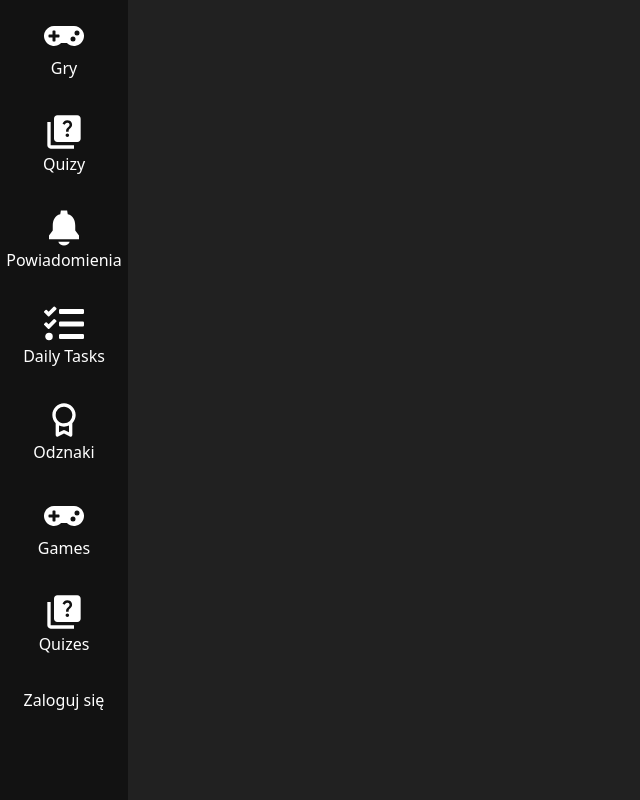
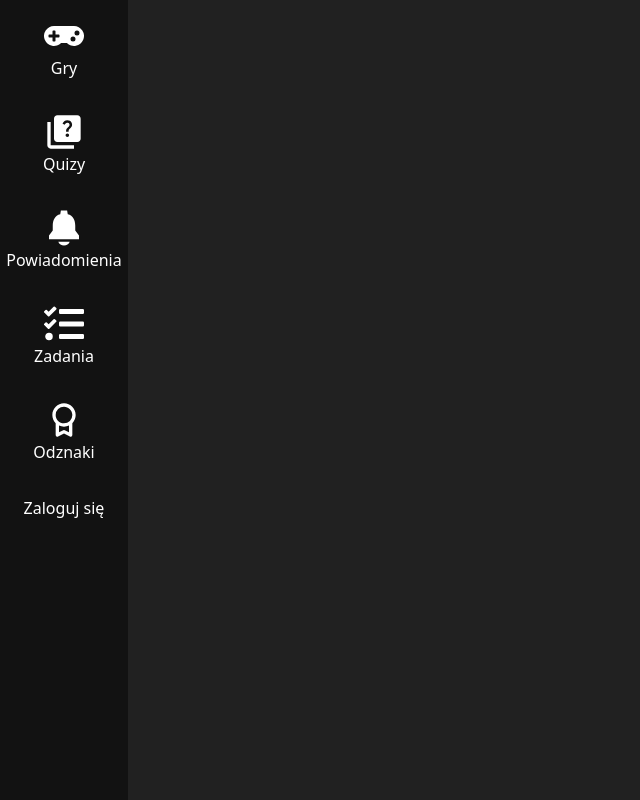
Before and after one commit to adam-przybylski/GreenGameIO, a React (Vite) app in the folder web/: page / in a window 1280 px wide. Shown: the whole page, without its empty margins (0-640 px from the left). Built offline with nearby package versions, Linux system fonts and the light colour scheme.

Commit message:
fix: fixed navbar after merge

```diff
--- a/web/src/components/Nav.tsx
+++ b/web/src/components/Nav.tsx
@@ -31,10 +31,8 @@ const Nav: FC = () => {
     { to: "games", icon: FaGamepad, label: "Gry" },
     { to: "quizzes", icon: MdQuiz, label: "Quizy" },
     { to: "user/notifications", icon: IoNotificationsSharp,label: "Powiadomienia" },
-    { to: "user/tasks", icon: FaTasks, label: "Daily Tasks" },
-    { to: "awards", icon: BiAward, label: "Odznaki" },
-    { to: "games", icon: FaGamepad, label: "Games" },
-    { to: "quizzes", icon: MdQuiz, label: "Quizes" },
+    { to: "user/tasks", icon: FaTasks, label: "Zadania" },
+    { to: "awards", icon: BiAward, label: "Odznaki" }
 
   ];
 
```
